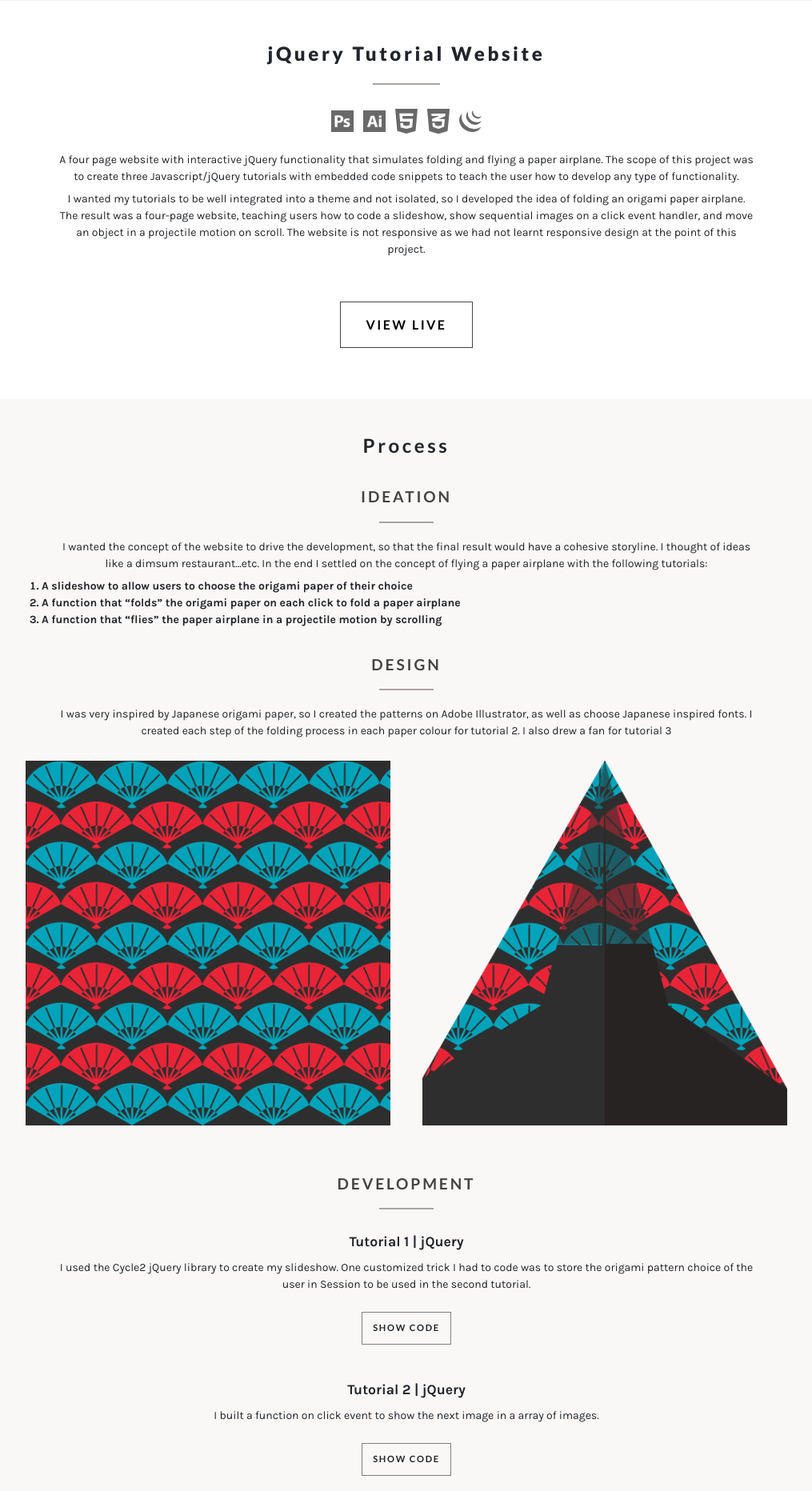
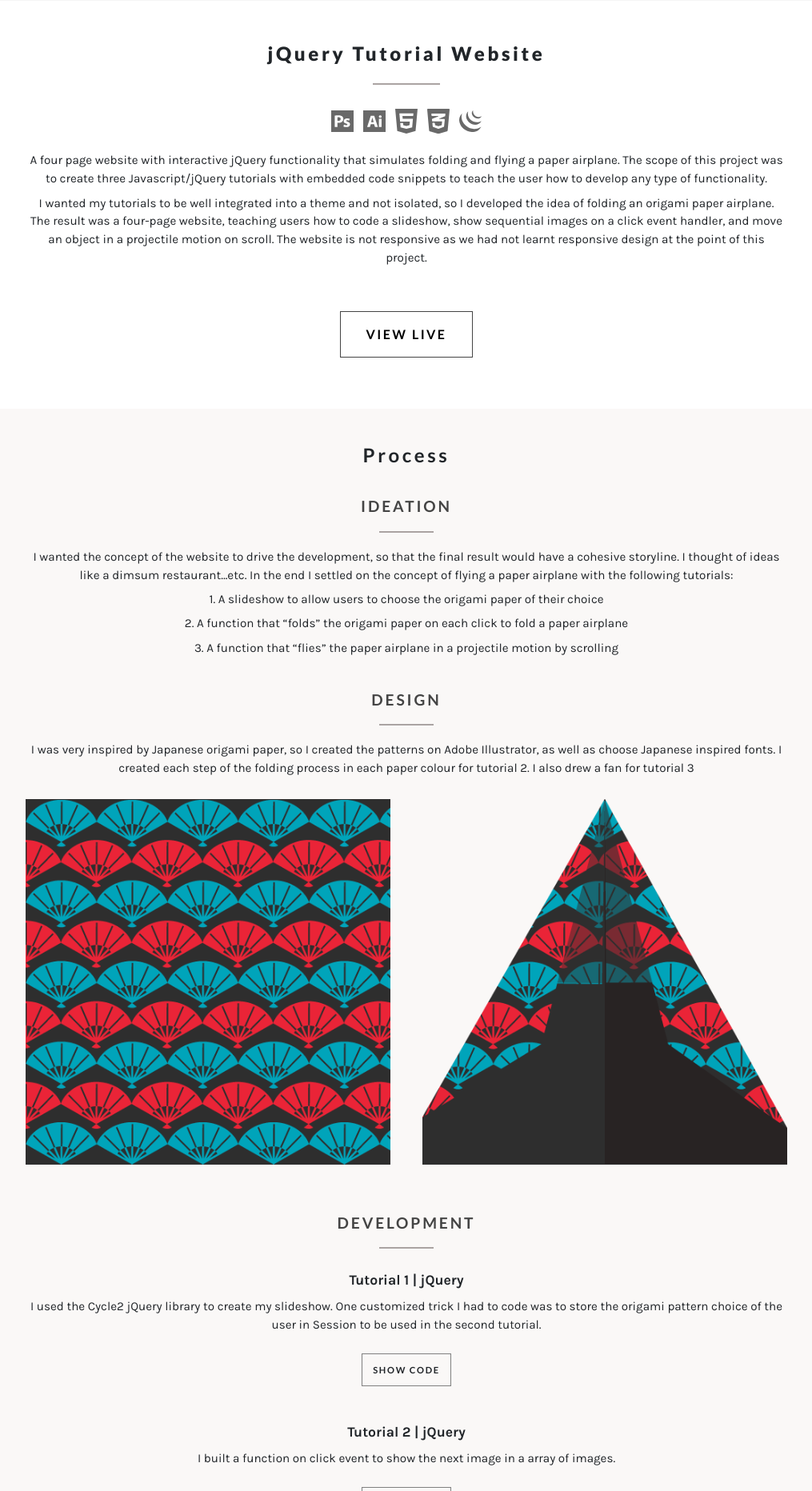
Before and after one commit to christeldesign/personal-portfolio, a PHP site: page /jj-tutorial.php in a window 1280 px wide. Shown: the part 609-2473 px from the top of the page at 80% size, without its empty margins (132-1147 px from the left). Run offline with PHP 8.4, Linux system fonts and the light colour scheme; some libraries are stand-ins or nearby versions.

Commit message:
almost done...

```diff
--- a/jj-tutorial.php
+++ b/jj-tutorial.php
@@ -30,11 +30,9 @@
 		<h3>Ideation</h3>
 		<p>I wanted the concept of the website to drive the development, so that the final result would have a cohesive storyline. I thought of ideas like a dimsum restaurant…etc. In the end I settled on the concept of flying a paper airplane with the following tutorials:</p>
 
-		<ol>
-			<li>A slideshow to allow users to choose the origami paper of their choice</li>
-			<li>A function that “folds” the origami paper on each click to fold a paper airplane</li>
-			<li>A function that “flies” the paper airplane in a projectile motion by scrolling</li>
-		</ol>
+			<p>1. A slideshow to allow users to choose the origami paper of their choice</p>
+			<p>2. A function that “folds” the origami paper on each click to fold a paper airplane</p>
+			<p>3. A function that “flies” the paper airplane in a projectile motion by scrolling</p>
 
 	</article>
 
@@ -43,7 +41,7 @@
 		<p>I was very inspired by Japanese origami paper, so I created the patterns on Adobe Illustrator, as well as choose Japanese inspired fonts. I created each step of the folding process in each paper colour for tutorial 2. I also drew a fan for tutorial 3</p>
 
 	<div class="container">
-		<div class="row" class="airplane-steps">
+		<div class="row airplane-steps">
 			<div class="col-sm">
 				<img src="images/jj-tutorial/origami-paper-02.png" alt="Origami Paper">
 			</div>
--- a/maximus-hair.php
+++ b/maximus-hair.php
@@ -105,9 +105,6 @@
 	});
 			</code>
 		</pre>
-
-			</a>
-		</div>
 	</article>
 </section>
 
--- a/personal-portfolio.php
+++ b/personal-portfolio.php
@@ -191,17 +191,17 @@
 		<div class="container">
 			<div class="row">
 				<div class="col-sm">
-					<img src="" alt="Personal Portfolio Mobile" class="mobile">
+					<img src="images/portfolio/pp-screenshot-mobile.png" alt="Personal Portfolio Mobile" class="mobile">
 				</div>
 
 				<div class="col-sm">
-					<img src="" alt="Personal Portfolio Tablet" class="tablet">
+					<img src="images/portfolio/pp-screenshot-tablet.png" alt="Personal Portfolio Tablet" class="tablet">
 				</div>
 			</div>
 
 			<div class="row">
 				<div class="col-sm">
-					<img src="" alt="Personal Portfolio Desktop" class="desktop">
+					<img src="images/portfolio/pp-screenshot-desktop-2.png" alt="Personal Portfolio Desktop" class="desktop">
 				</div>
 			</div>
 		</div>
--- a/scripts/script.js
+++ b/scripts/script.js
@@ -67,7 +67,7 @@ function loadCorrectHeroSize(){
 	}else{
 		$hero.css({'min-height':$(window).width()/2.1});
 	}
-};
+}
 
 // ----------------- SEE CODE -------------------
 
--- a/styles/style.css
+++ b/styles/style.css
@@ -161,13 +161,6 @@ a:focus {
 	color: grey;
 }
 
-ol {
-	margin-bottom: 1.5em;
-	font-weight: bold;
-	text-align: left;
-	margin: 0 1em;
-}
-
 strong {
 	font-weight: bold;
 }
@@ -264,6 +257,14 @@ nav .social {
 	bottom: 3em;
 	left: 50%;
 	transform: translate(-50%, 0);
+}
+
+nav .social .email {
+	width: 100%;
+	display: block;
+	margin-bottom: 1.5em;
+	font-size: 1.2em;
+	font-weight: normal;
 }
 
 nav .social a,
@@ -473,6 +474,10 @@ nav h1:after {
 	background-image: url("../images/maximus-hair/mh-header-mobile.jpg");
 }
 
+.pp .hero {
+	background-image: url("../images/portfolio/pp-header-mobile.jpg");
+}
+
 .ap .hero {
 	background-image: url("../images/andrews-portfolio/ap-header-mobile-2.jpg");
 }
@@ -570,6 +575,12 @@ pre {
 	margin-bottom: 0;
 }
 
+.my-story img {
+	display: block;
+	max-width: 35em;
+	margin: 2em auto;
+}
+
 /* Footer */
 
 footer {
@@ -577,7 +588,7 @@ footer {
 	background-color: #313131;
 	position: relative;
 	padding-top: 3em;
-	margin: 0;
+	margin: 3em 0 0;
 }
 
 footer h1,
@@ -753,8 +764,17 @@ footer .social {
 }
 
 @media only screen and (min-width: 40em){
+
+	p {
+		font-size: 0.95em;
+	}
+
 	.mh .hero {
 		background-image: url("../images/maximus-hair/mh-header-desktop.jpg");
+	}
+
+	.pp .hero {
+		background-image: url("../images/portfolio/pp-header-desktop.jpg");
 	}
 
 	.ap .hero {
--- a/templates/header.php
+++ b/templates/header.php
@@ -31,12 +31,12 @@
 			<a href="index.php">Work</a>
 		</li>
 		<li>
-			<a href="my-story.php">My Story</a>
+			<a href="my-story.php">About Me</a>
 		</li>
 	</ul>
 
 	<div class="social">
-		<a href="mailto:christelyhchan@gmail.com"></a>
+		<a href="mailto:christelyhchan@gmail.com" class="email">christelyhchan@gmail.com</a>
 		<a href="https://www.linkedin.com/in/christelchan/" target="blank"><i class="fa fa-linkedin fa-lg" aria-hidden="true"></i></a>
 		<a href="https://github.com/christeldesign" target="blank"><i class="fa fa-github-alt fa-lg" aria-hidden="true"></i></a>
 		<a href="https://codepen.io/christeldesign/"><i class="fa fa-codepen fa-lg" aria-hidden="true"></i></a>
```
Also changed, not shown: my-story.php (+8 -22 lines), favicon.ico, images/about/night.png, images/portfolio/pp-header-desktop.jpg (added), images/portfolio/pp-header-mobile.jpg (added), 1 other file.
